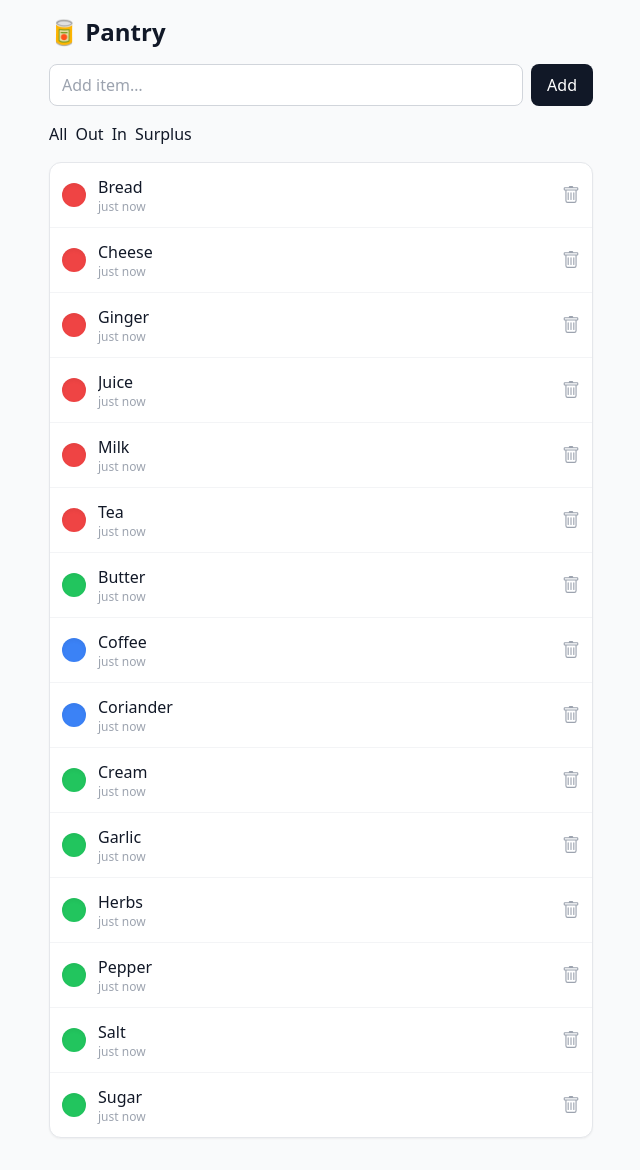
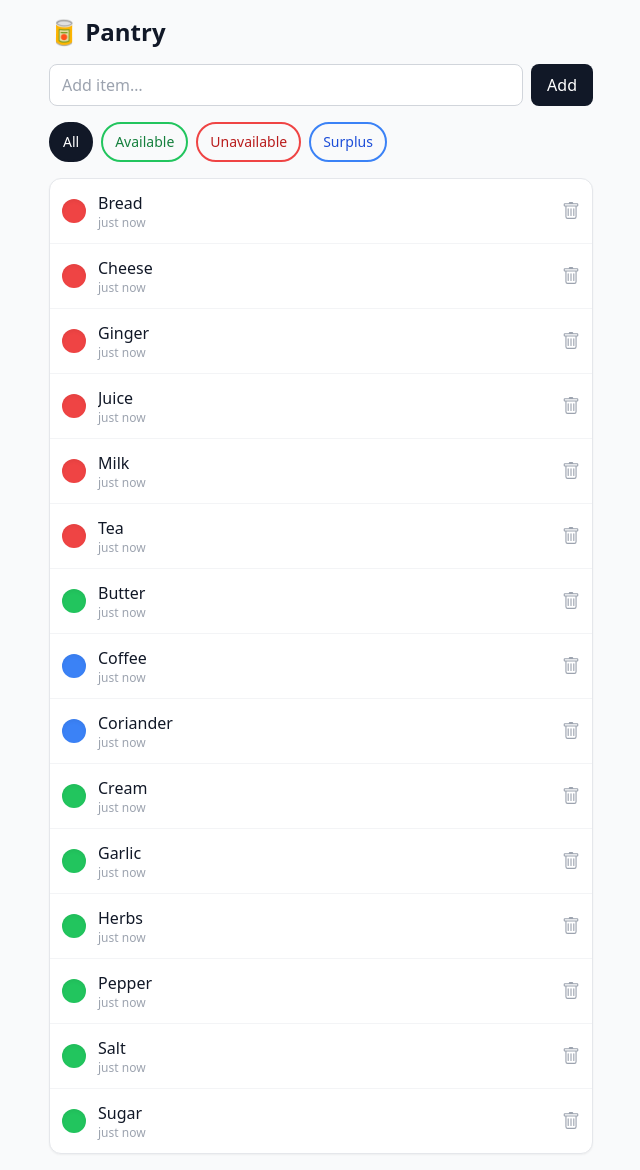
Before and after one commit to devenpatel2/PantryManager, a FastAPI app: page / in a window 1280 px wide. Shown: the whole page, without its empty margins (319-959 px from the left). Before the commit the page ends 1138 px from the top, so only its background shows below. Run offline with FastAPI, Linux system fonts and the light colour scheme; data comes from the database, SQL or seed files in the repository; parts of the project's set-up code (start-up, migrations or seed data) failed here and were passed over; some libraries are stand-ins or nearby versions.

Commit message:
UI improvements

```diff
--- a/PantryServer/src/main.py
+++ b/PantryServer/src/main.py
@@ -29,9 +29,9 @@
 # Sort like the board: status 1 (out) first, then alphabetical.
 def _sorted_rows(filter_status: str | None = None):
     rows = db_manager.fetch_all_with_timestamps()
-    if filter_status == "out":
+    if filter_status == "unavailable":
         rows = [r for r in rows if r[1] == 1]
-    elif filter_status == "in":
+    elif filter_status == "available":
         rows = [r for r in rows if r[1] == 0]
     elif filter_status == "surplus":
         rows = [r for r in rows if r[1] == 2]
@@ -105,7 +105,7 @@
     rows = _sorted_rows(None if filter == "all" else filter)
     return templates.TemplateResponse(
         "_item_list.html",
-        {"request": request, "rows": rows, "now": int(time.time())},
+        {"request": request, "rows": rows, "active_filter": filter, "now": int(time.time())},
     )
 
 @app.post("/ui/items/add", response_class=HTMLResponse)
--- a/PantryServer/src/templates/_item_list.html
+++ b/PantryServer/src/templates/_item_list.html
@@ -1,10 +1,29 @@
 <div
     id="item-list"
-    class="bg-white rounded-xl shadow-sm border border-gray-200 overflow-hidden"
     hx-get="/ui/items/list?filter={{ active_filter|default('all') }}"
     hx-trigger="every 5s"
     hx-swap="outerHTML"
 >
+    {% set chips = [
+        {"label": "All",         "value": "all",         "inactive": "border-gray-400 text-gray-700 hover:bg-gray-100",  "active": "bg-gray-900 text-white border-gray-900"},
+        {"label": "Available",   "value": "available",   "inactive": "border-green-500 text-green-700 hover:bg-green-50", "active": "bg-green-500 text-white border-green-500"},
+        {"label": "Unavailable", "value": "unavailable", "inactive": "border-red-500 text-red-700 hover:bg-red-50",       "active": "bg-red-500 text-white border-red-500"},
+        {"label": "Surplus",     "value": "surplus",     "inactive": "border-blue-500 text-blue-700 hover:bg-blue-50",    "active": "bg-blue-500 text-white border-blue-500"}
+    ] %}
+    <div class="flex flex-wrap gap-2 mb-4">
+    {% for chip in chips %}
+        <button
+            type="button"
+            class="px-3 py-2 rounded-full text-sm font-medium border-2 cursor-pointer transition-colors
+                   {% if active_filter|default('all') == chip.value %}{{ chip.active }}{% else %}{{ chip.inactive }}{% endif %}"
+            hx-get="/ui/items/list?filter={{ chip.value }}"
+            hx-target="#item-list"
+            hx-swap="outerHTML"
+        >{{ chip.label }}</button>
+    {% endfor %}
+    </div>
+
+    <div class="bg-white rounded-xl shadow-sm border border-gray-200 overflow-hidden">
         <ul class="divide-y divide-gray-100">
         {% for row in rows %}
             {% include "_item_row.html" %}
@@ -14,3 +33,4 @@
         <div class="p-6 text-center text-gray-400 text-sm">No items.</div>
         {% endif %}
     </div>
+</div>
--- a/PantryServer/src/templates/_item_row.html
+++ b/PantryServer/src/templates/_item_row.html
@@ -7,7 +7,7 @@
     1: "bg-red-500",
     2: "bg-blue-500"
 }[status] %}
-{% set status_label = {0: "in stock", 1: "out", 2: "surplus"}[status] %}
+{% set status_label = {0: "available", 1: "unavailable", 2: "surplus"}[status] %}
 <li class="flex items-center gap-3 px-3 py-3">
     <button
         title="Cycle status (currently: {{ status_label }})"
--- a/PantryServer/src/templates/index.html
+++ b/PantryServer/src/templates/index.html
@@ -6,10 +6,6 @@
     <title>Pantry</title>
     <script src="https://cdn.tailwindcss.com"></script>
     <script src="https://unpkg.com/htmx.org@2.0.4"></script>
-    <style>
-        .chip { @apply px-3 py-1 rounded-full text-sm font-medium border border-gray-300 text-gray-700; }
-        .chip.active { @apply bg-gray-900 text-white border-gray-900; }
-    </style>
 </head>
 <body class="bg-gray-50 text-gray-900 min-h-screen">
 <div class="max-w-xl mx-auto p-4">
@@ -36,17 +32,6 @@
         </button>
     </form>
 
-    <div class="flex flex-wrap gap-2 mb-4">
-        {% for label, value in [("All", "all"), ("Out", "out"), ("In", "in"), ("Surplus", "surplus")] %}
-        <button
-            class="chip {% if active_filter == value %}active{% endif %}"
-            hx-get="/ui/items/list?filter={{ value }}"
-            hx-target="#item-list"
-            hx-swap="outerHTML"
-        >{{ label }}</button>
-        {% endfor %}
-    </div>
-
     {% include "_item_list.html" %}
 
 </div>
```
Lines whose indentation alone changed are shown as unchanged.
